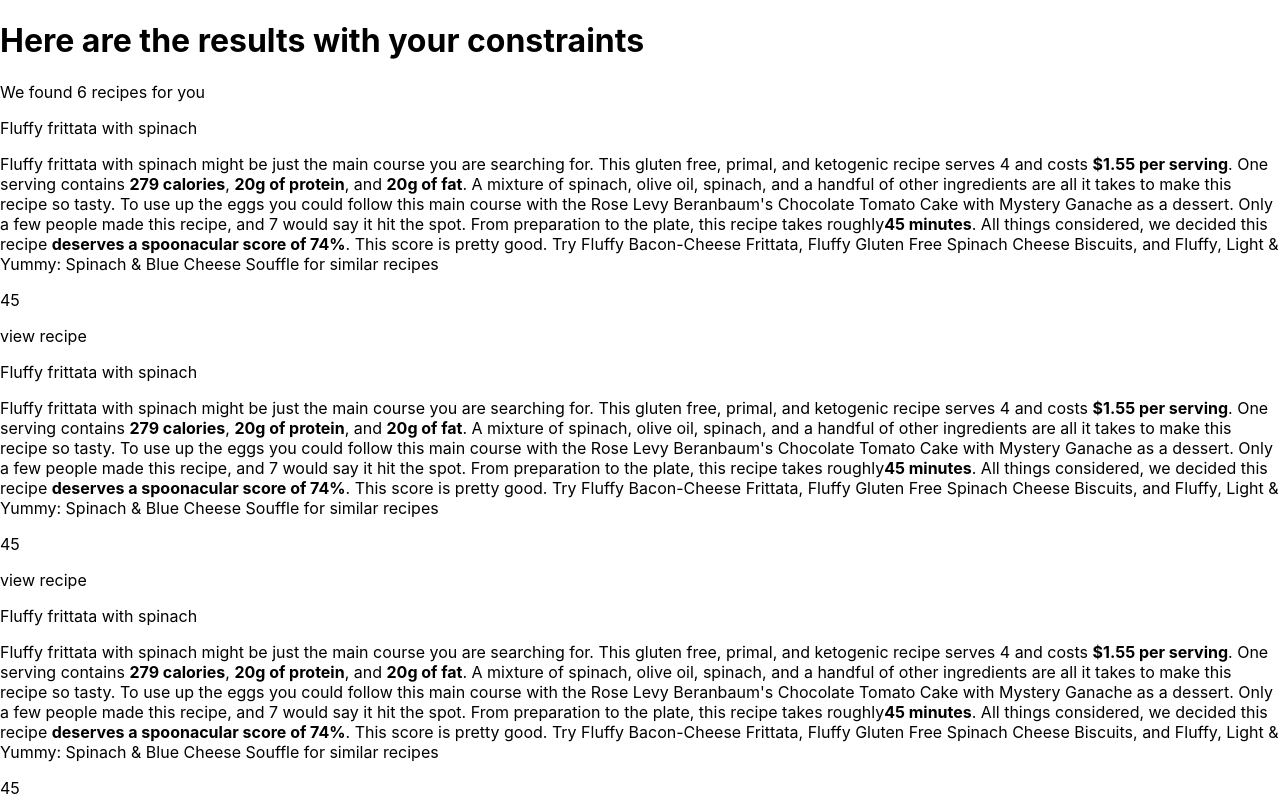
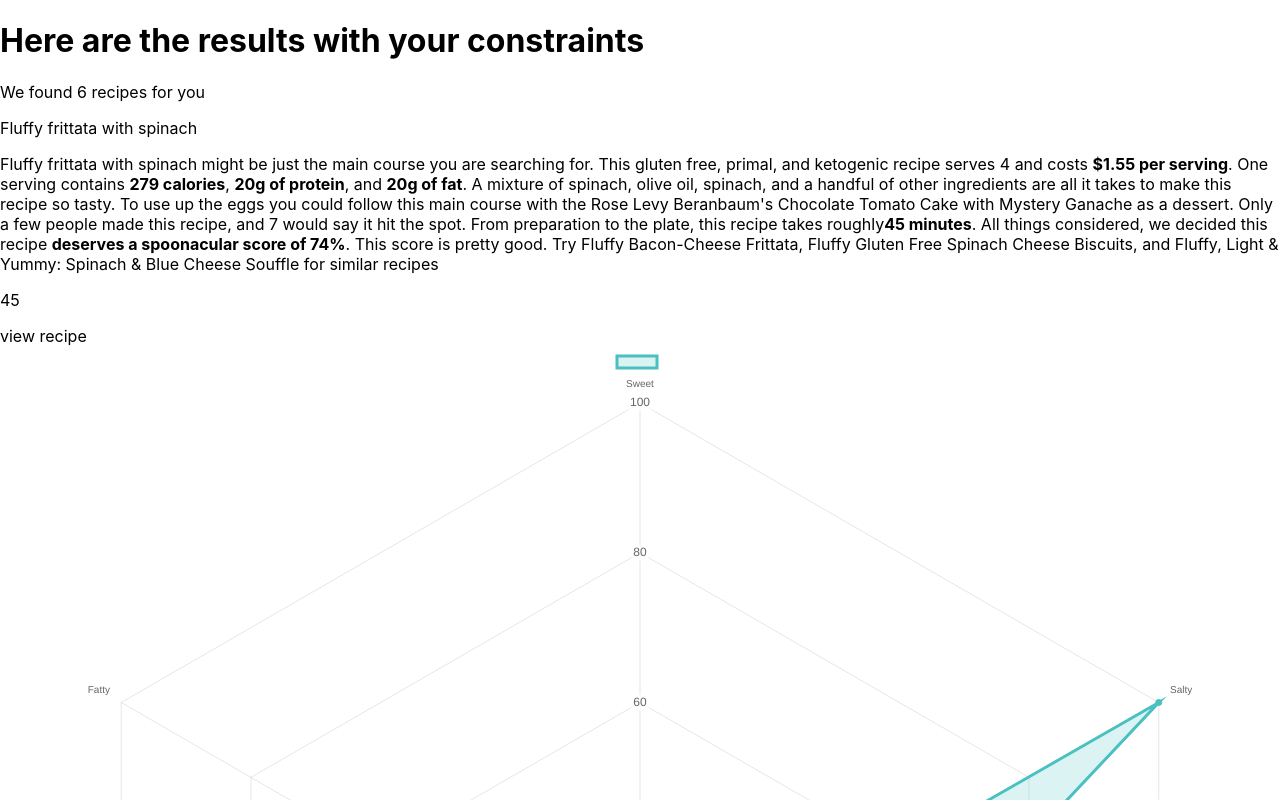
Before and after one commit to ktanojo17505/whipped-up, a Next.js app: page /results in a window 1280 px wide. Shown: the top 800 px of the page. Built offline with nearby package versions, Linux system fonts and the light colour scheme.

Commit message:
got the radar chart to pop up

```diff
--- a/components/recipeCard.js
+++ b/components/recipeCard.js
@@ -8,6 +8,7 @@ function RecipeCard(props) {
     return (
         <div>
             <p>{props.title}</p>
+            {/* {props.widget} */}
             <p>{props.summary}</p>
             <p>{props.time}</p>
             <a href={props.url}>view recipe</a>
--- /dev/null
+++ b/components/tasteWidget.js
@@ -0,0 +1,33 @@
+import React from 'react';
+import { Radar } from 'react-chartjs-2';
+
+
+function TasteWidget(props) {
+    const data = {
+        labels: ["Sweet","Salty","Sour","Bitter","Savory","Fatty"],
+        datasets: [
+          {
+              label:"",
+              backgroundColor:"rgb(75, 192, 192, 0.2)",
+              borderColor:"rgb(75, 192, 192)",
+              pointBackgroundColor:"rgb(75, 192, 192)",
+              data:[20.31,100,43.67,26.8,30.94,53.45]
+          },
+        ],
+      };
+
+      const options = {
+          legend:{display:!1},
+          title:{display:!1},
+          scale:{
+              pointLabels: {fontSize:20},
+              angleLines:{display:!0},
+              ticks:{display:!1,min:0,max:100,stepSize:20}
+          }
+      }
+    return (
+        <Radar data={data} options={options} />
+    )
+}
+
+export default TasteWidget
--- a/pages/results.js
+++ b/pages/results.js
@@ -1,6 +1,8 @@
 import React, {useState, useEffect} from 'react';
 import { useRouter } from "next/router";
 import RecipeCard from '../components/recipeCard';
+import Script from 'next/script';
+import TasteWidget from '../components/tasteWidget';
 
 const apiKey = process.env.SPOONACULAR_API;
 
@@ -131,6 +133,8 @@ function Results() {
         // console.log(widgets[0]);
         // console.log(widgets[1]);
 
+        // TODO: given the widget need to parse the data into data and options and pass it down to tastewidget
+
         // DUMMY DATA
         var entries = [];
         let obj = {
@@ -141,14 +145,7 @@ function Results() {
             "summary": <><p>Fluffy frittata with spinach might be just the main course you are searching for. This gluten free, primal, and ketogenic recipe serves 4 and costs <b>$1.55 per serving</b>. One serving contains <b>279 calories</b>, <b>20g of protein</b>, and <b>20g of fat</b>. A mixture of spinach, olive oil, spinach, and a handful of other ingredients are all it takes to make this recipe so tasty.
                             To use up the eggs you could follow this main course with the <a href="https://spoonacular.com/recipes/rose-levy-beranbaums-chocolate-tomato-cake-with-mystery-ganache-27408">Rose Levy Beranbaum's Chocolate Tomato Cake with Mystery Ganache</a> as a dessert. Only a few people made this recipe, and 7 would say it hit the spot. From preparation to the plate, this recipe takes roughly
                             <b>45 minutes</b>. All things considered, we decided this recipe <b>deserves a spoonacular score of 74%</b>. This score is pretty good. Try <a href="https://spoonacular.com/recipes/fluffy-bacon-cheese-frittata-147451">Fluffy Bacon-Cheese Frittata</a>, <a href="https://spoonacular.com/recipes/fluffy-gluten-free-spinach-cheese-biscuits-682018">Fluffy Gluten Free Spinach Cheese Biscuits</a>,
-                            and <a href="https://spoonacular.com/recipes/fluffy-light-yummy-spinach-blue-cheese-souffle-427654">Fluffy, Light & Yummy: Spinach & Blue Cheese Souffle</a> for similar recipes</p></>,
-            "widget": <>
-                        <div>
-                            <canvas id="taste-visualization"></canvas>
-                        </div>
-                        <script dangerouslySetInnerHTML={{__html: `var config={type:"radar",data:{labels:["Sweet","Salty","Sour","Bitter","Savory","Fatty"],datasets:[{label:"",backgroundColor:"rgb(75, 192, 192, 0.2)",borderColor:"rgb(75, 192, 192)",pointBackgroundColor:"rgb(75, 192, 192)",data:[31.46,100,23.52,10.93,43.37,80.91]}]},options:{legend:{display:!1},title:{display:!1},scale:{pointLabels:{fontSize:20},angleLines:{display:!0},ticks:{display:!1,min:0,max:100,stepSize:20}}}};new Chart(window.document.getElementById("taste-visualization") ,config);`}}>
-                        </script>
-                    </> // only using widget in this way for dummy data, later widget will be in its own seperate array
+                            and <a href="https://spoonacular.com/recipes/fluffy-light-yummy-spinach-blue-cheese-souffle-427654">Fluffy, Light & Yummy: Spinach & Blue Cheese Souffle</a> for similar recipes</p></>
         }
         for (let i = 0; i < 6; ++i){
             entries.push(obj);
@@ -162,6 +159,7 @@ function Results() {
             <h1>Here are the results with your constraints</h1>
             <p>We found {numResults} recipes for you</p>
             {info.map((entry, index) =>
+                <>
                     <RecipeCard
                         key={index} // change to id here when it becomes unique
                         title={entry.title}
@@ -170,6 +168,8 @@ function Results() {
                         summary={entry.summary}
                         // widget={entry.widget}
                     />
+                    <TasteWidget />
+                </>
             )}
         </div>
     )
```
Lines whose indentation alone changed are shown as unchanged.
